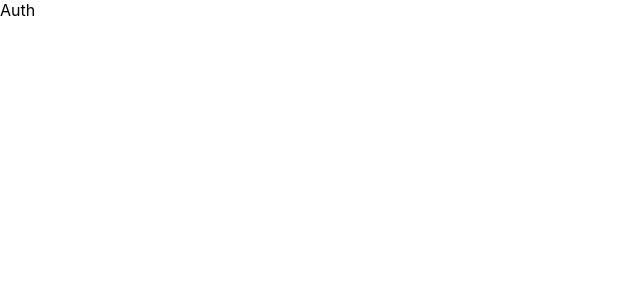
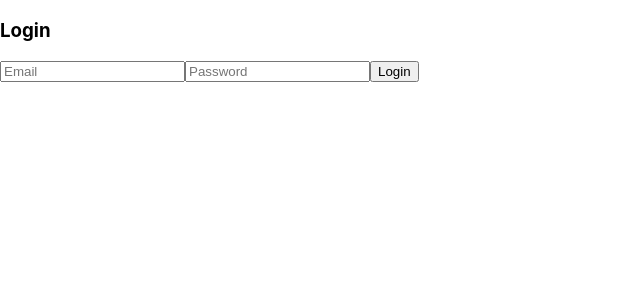
Before and after one commit to kevindo1/adv-react-guestbook, a React (Create React App) app: page /login in a window 1280 px wide. Shown: the top 300 px of the page, without its empty margins (0-640 px from the left). Built offline with nearby package versions, Linux system fonts and the light colour scheme.

Commit message:
made backbone of the login form

```diff
--- a/src/views/Auth.jsx
+++ b/src/views/Auth.jsx
@@ -1,5 +1,14 @@
 import React from 'react';
 
 export default function Auth() {
-  return <div>Auth</div>;
+  return (
+    <div>
+      <h3>Login</h3>
+      <form>
+        <input type="text" placeholder="Email" />
+        <input type="text" placeholder="Password" />
+        <button>Login</button>
+      </form>
+    </div>
+  );
 }
```
